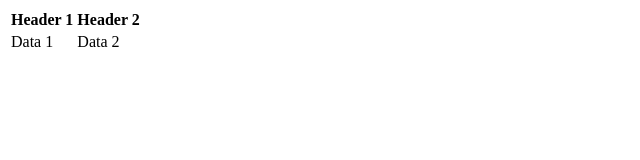
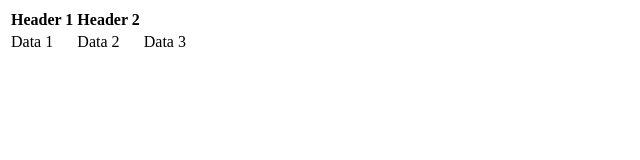
Before and after one commit to chishti21/github_issues, a plain HTML site: page index.html in a window 1280 px wide. Shown: the full height of the page, 0-640 px from the left. Drawn offline with Linux system fonts and the light colour scheme.

Commit message:
third commit

```diff
--- a/index.html
+++ b/index.html
@@ -12,6 +12,7 @@
         <tr>
             <td>Data 1</td>
             <td>Data 2</td>
+            <td>Data 3</td>
         </tr>
 </head>
 <body>
```
Also changed, not shown: ab.txt (added).
